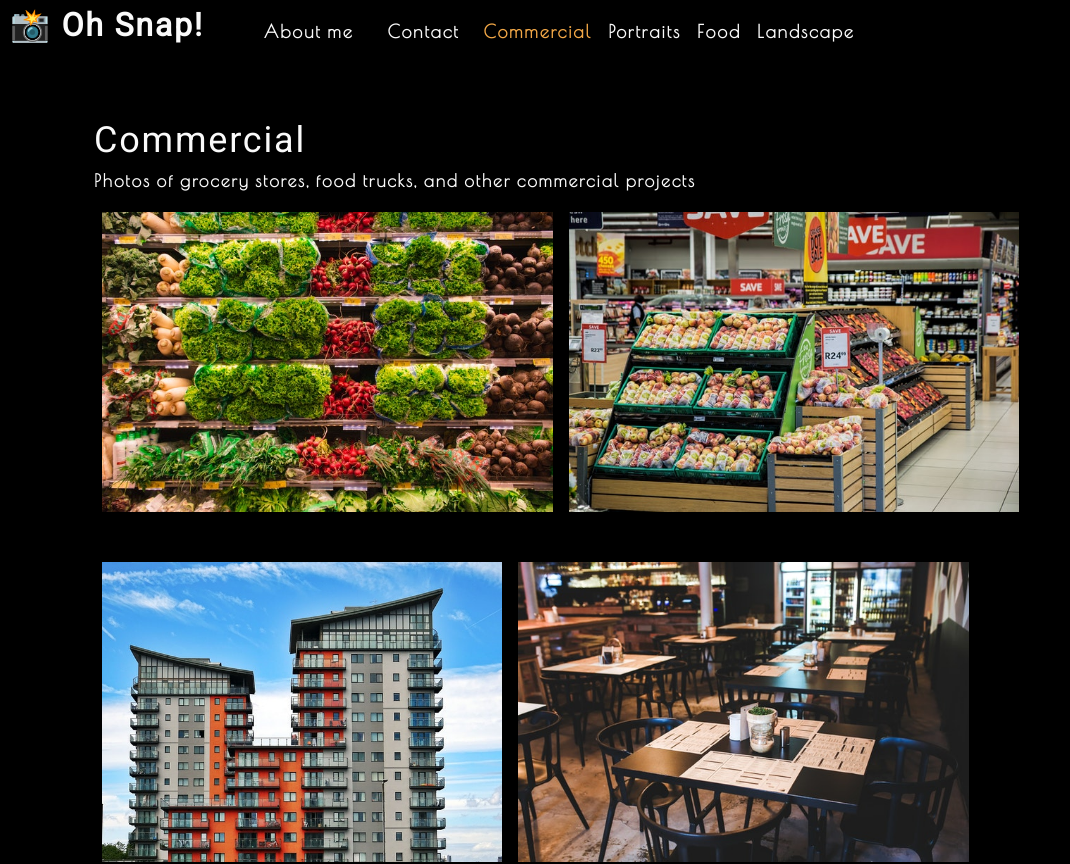
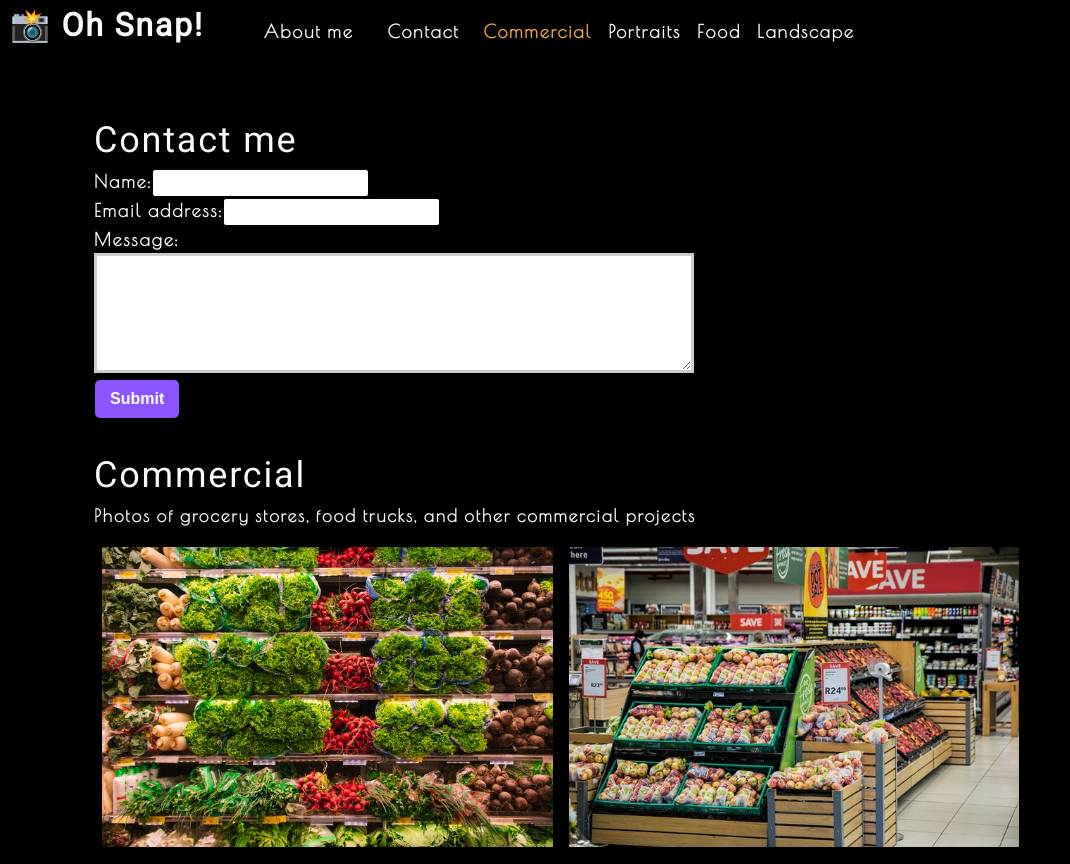
Before and after one commit to Qcent/react-photo-port, a React (Create React App) app: page / in a window 1280 px wide. Shown: the top 864 px of the page, without its empty margins (0-1070 px from the left). Built offline with nearby package versions, Linux system fonts and the light colour scheme.

Commit message:
added ContactForm component to front end render

```diff
--- a/src/App.js
+++ b/src/App.js
@@ -2,6 +2,7 @@ import React, { useState } from 'react';
 import Nav from './components/Nav';
 import About from './components/About';
 import Gallery from './components/Gallery';
+import ContactForm from './components/Contact';
 
 function App() {
   const [categories] = useState([
@@ -24,10 +25,9 @@ function App() {
         currentCategory={currentCategory}
       ></Nav>
       <main>
-        <div>
-          <Gallery currentCategory={currentCategory} />
-          <About />
-        </div>
+        <ContactForm />
+        <Gallery currentCategory={currentCategory} />
+        <About />
       </main>
     </div>
   );
```
